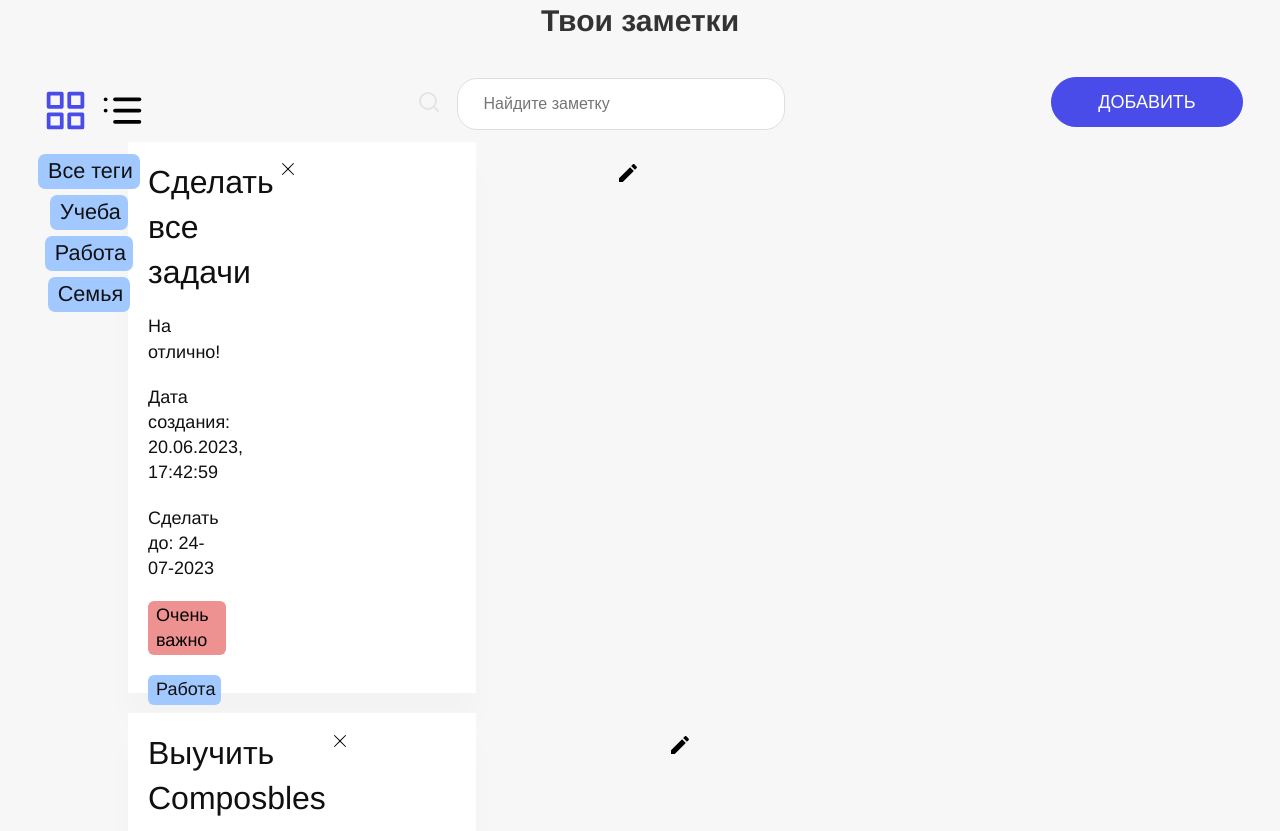
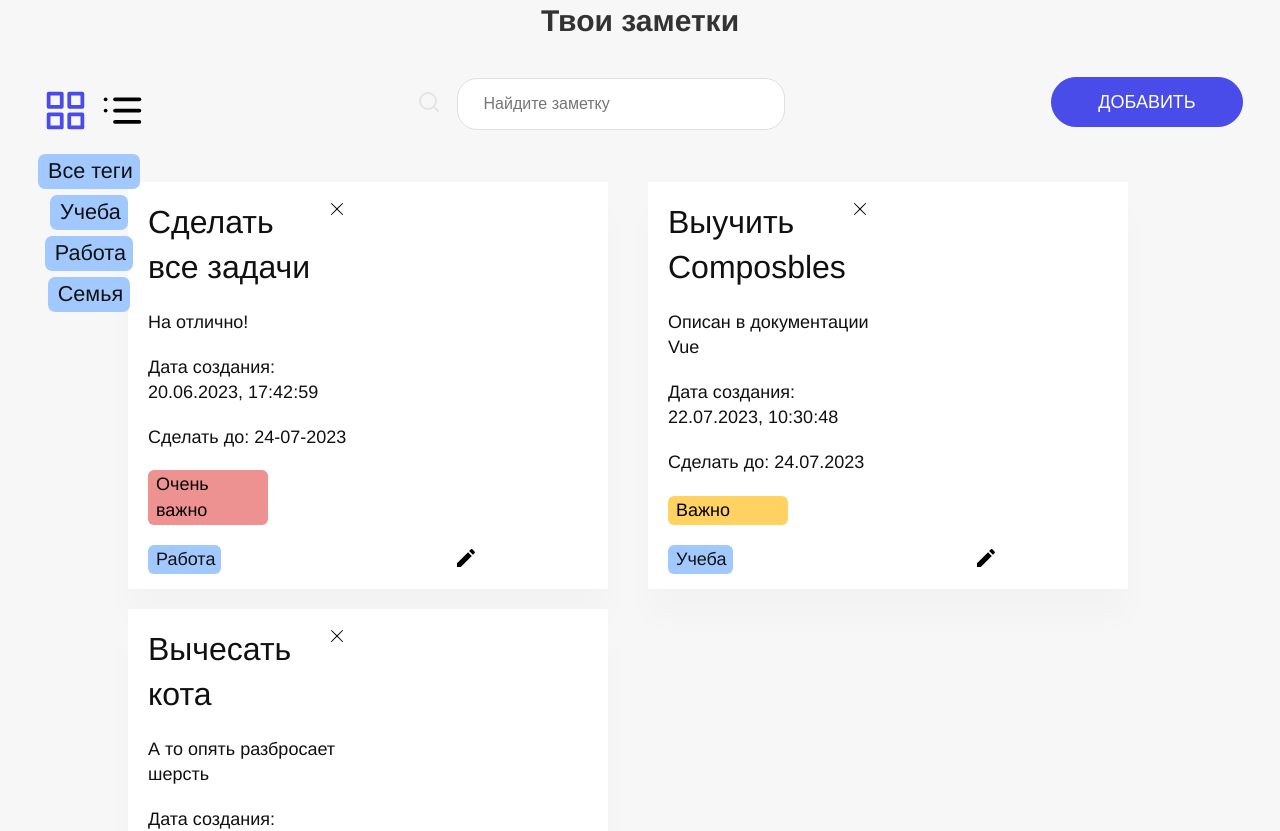
Before and after one commit to zva-2000/Note-App, a Vue app: page / in a window 1280 px wide. Shown: the top 831 px of the page. Built offline with nearby package versions, Linux system fonts and the light colour scheme.

Commit message:
Изменения в документации

```diff
--- a/src/components/AllNotes.vue
+++ b/src/components/AllNotes.vue
@@ -1,19 +1,18 @@
 <template>
-
   <div class="notes">
-
-  <div >
-    <NoteWithInputs v-for="(note, index) in notesFilterByTag" :key="index" :note="note" :index="index"/>
+    <NoteWithInputs
+      v-for="(note, index) in notesFilterByTag"
+      :key="index"
+      :note="note"
+      :index="index"
+    />
   </div>
-
-</div>
-
 </template>
 
 <script setup lang="ts">
 import { computed, onMounted, ref } from 'vue';
 
-import NoteWithInputs from './NoteWithInputs.vue'
+import NoteWithInputs from './NoteWithInputs.vue';
 
 import { useTags } from '../composables/useTags.js';
 
@@ -21,13 +20,20 @@ import { useNotes } from '../composables/useNotes.js';
 
 import { useFilter } from '../composables/useFilter.ts';
 
-
 const { notesFilter, viewMode, notesFilterByTag } = useFilter();
 
-const { notes, removeNote, visibleModal, openModal, closeModal, note, curIndex, changeNo1 } = useNotes();
+const {
+  notes,
+  removeNote,
+  visibleModal,
+  openModal,
+  closeModal,
+  note,
+  curIndex,
+  changeNo1,
+} = useNotes();
 
 const { tags } = useTags();
-
 </script>
 
 <style lang="scss">
@@ -47,8 +53,8 @@ const { tags } = useTags();
   display: flex;
   align-items: center;
   justify-content: space-between;
-  // flex-wrap: wrap;
-  // padding: 40px 0;
+  flex-wrap: wrap;
+  padding: 40px 0;
 }
 
 .note-header {
--- a/src/components/BaseInput.vue
+++ b/src/components/BaseInput.vue
@@ -6,7 +6,7 @@
 </template>
 
 <script setup lang="ts">
-import { ref, watch, computed } from 'vue';
+import { computed } from 'vue';
 
 const props = defineProps<{
   value: string;
--- a/src/components/BaseNote.vue
+++ b/src/components/BaseNote.vue
@@ -1,30 +1,31 @@
 <template>
-
   <div class="note-header" :class="viewMode">
     <h1>{{ note.title }}</h1>
-          <BaseDeleteButton class="delete-button" @click="removeNote(index)"/>
+    <BaseDeleteButton class="delete-button" @click="removeNote(index)" />
   </div>
   <div class="note-body" :class="viewMode">
     <p>{{ note.descr }}</p>
     <p class="note-date">Дата создания: {{ note.beginDate }}</p>
     <p class="note-date">Сделать до: {{ note.date }}</p>
-          <p class="impr" :style="{ backgroundColor: importanceColor }">{{ note.impr }}</p>
-          <SelectedTegs class="note-teg" :items="note.teg" :showButton="false"/>
+    <p class="impr" :style="{ backgroundColor: importanceColor }">
+      {{ note.impr }}
+    </p>
+    <SelectedTegs class="note-teg" :items="note.teg" :showButton="false" />
   </div>
-
 </template>
 
 <script setup lang="ts">
-
 import { ref, computed } from 'vue';
 
 const props = defineProps<{
-    note: {title: string,
-    descr: string,
-    impr: string,
-    date: string,
-    beginDate: string,
-    teg: string[]};
+  note: {
+    title: string;
+    descr: string;
+    impr: string;
+    date: string;
+    beginDate: string;
+    teg: string[];
+  };
   index: number;
 }>();
 
@@ -41,28 +42,25 @@ import { useFilter } from '../composables/useFilter.ts';
 const { notesFilter, viewMode, notesFilterByTag } = useFilter();
 
 const importanceColors = ref({
-            "Очень важно": "#ee9191",
-            "Важно": "#ffd261",
-            "Не важно": "#a7be8e"
-          })
+  'Очень важно': '#ee9191',
+  Важно: '#ffd261',
+  'Не важно': '#a7be8e',
+});
 
 const importanceColor = computed(() => {
   return importanceColors.value[props.note.impr];
 });
-
-
 </script>
 
 <style lang="scss">
-
-.impr{
+.impr {
   padding: 2px 6px 2px 8px;
   line-height: #eaf1ff;
   border-radius: 6px;
   color: rgb(0, 0, 0);
   max-width: 120px;
 }
-.note-header .Grid{
+.note-header .Grid {
   display: flex;
   align-items: flex-start;
   justify-content: space-between;
@@ -104,5 +102,4 @@ const importanceColor = computed(() => {
 //     width: 100%;
 //     text-align: center;
 // }
-
 </style>
--- a/src/components/NoteWithInputs.vue
+++ b/src/components/NoteWithInputs.vue
@@ -1,43 +1,37 @@
 <template>
   <div class="note" :class="viewMode">
-
     <div v-if="edit">
-
-        <BaseNote :note="note" :index="index"/>
-
+      <BaseNote :note="note" :index="index" />
     </div>
 
     <div v-if="!edit">
-
-      <InputsForNote :note="note"/>
-
+      <InputsForNote :note="note" />
     </div>
 
-    <ChangeNoteButton @click="editor" class="change-btn"/>
-
+    <ChangeNoteButton @click="editor" class="change-btn" />
   </div>
-
 </template>
 
 <script setup lang="ts">
-
 import { ref } from 'vue';
 
 const props = defineProps<{
-  note: {title: string,
-  descr: string,
-  impr: string,
-  date: string,
-  beginDate: string,
-  teg: string[]};
+  note: {
+    title: string;
+    descr: string;
+    impr: string;
+    date: string;
+    beginDate: string;
+    teg: string[];
+  };
   index: number;
 }>();
 
-const edit = ref(true)
+const edit = ref(true);
 
-const editor = () => (edit.value = !edit.value)
+const editor = () => (edit.value = !edit.value);
 
-import BaseNote from './BaseNote.vue'
+import BaseNote from './BaseNote.vue';
 
 import ChangeNoteButton from './ChangeNoteButton.vue';
 
@@ -50,22 +44,19 @@ const { notes, removeNote } = useNotes();
 import { useFilter } from '../composables/useFilter.ts';
 
 const { notesFilter, viewMode, notesFilterByTag } = useFilter();
-
 </script>
 
 <style lang="scss">
-
 .note {
-  display: flex;
   width: 48%;
   padding: 18px 20px;
   margin-bottom: 20px;
   background-color: #ffffff;
-  transition: all .25s cubic-bezier(.02,.01,.47,1);
-  box-shadow: 0 30px 30px rgba(0,0,0,.02);
+  transition: all 0.25s cubic-bezier(0.02, 0.01, 0.47, 1);
+  box-shadow: 0 30px 30px rgba(0, 0, 0, 0.02);
   &:hover {
-    box-shadow: 0 30px 30px rgba(0,0,0,.04);
-    transform: translate(0,-6px);
+    box-shadow: 0 30px 30px rgba(0, 0, 0, 0.04);
+    transform: translate(0, -6px);
     transition-delay: 0s !important;
   }
   &.List {
@@ -99,5 +90,4 @@ const { notesFilter, viewMode, notesFilterByTag } = useFilter();
 .change-btn {
   margin-left: 300px;
 }
-
 </style>
```
Also changed, not shown: src/components/SelectedTegs.vue (+12 -11 lines). Lines whose indentation alone changed are shown as unchanged.
